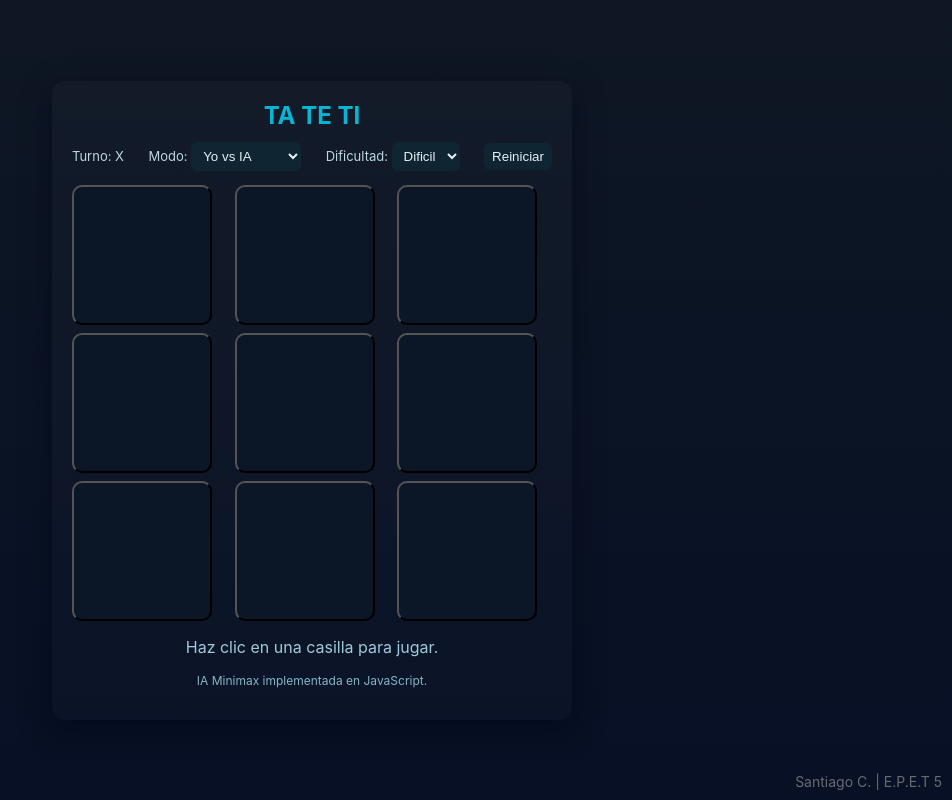
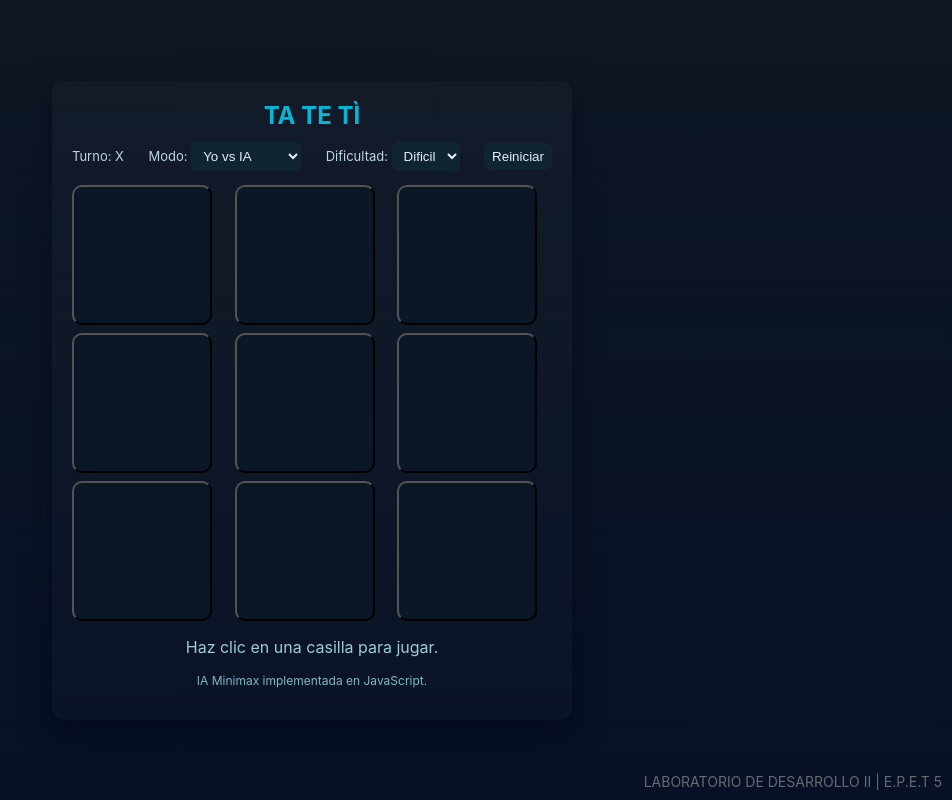
Before and after one commit to Yogurssito/X, a plain HTML site: page index.html in a window 1280 px wide. Shown: the whole page, without its empty margins (328-1280 px from the left). Drawn offline with Linux system fonts and the light colour scheme.

Commit message:
Update index.html

```diff
--- a/index.html
+++ b/index.html
@@ -10,8 +10,8 @@
 
 <body>
 <main>
-  <h1>TA TE TI</h1>
-  <div class="watermark"> Santiago C. | E.P.E.T 5</div>
+  <h1>TA TE TÌ </h1>
+  <div class="watermark"> LABORATORIO DE DESARROLLO II | E.P.E.T 5</div>
   <div class="controls">
     <label>Turno: <span id="turnLabel">X</span></label>
     <label>
```
